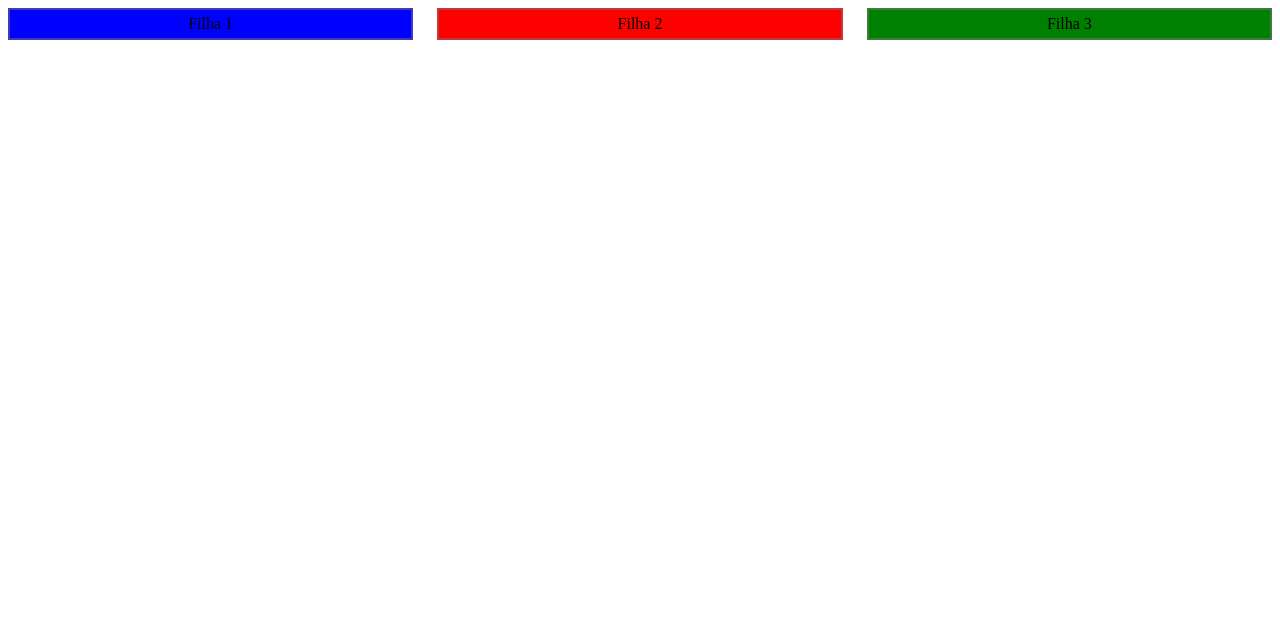
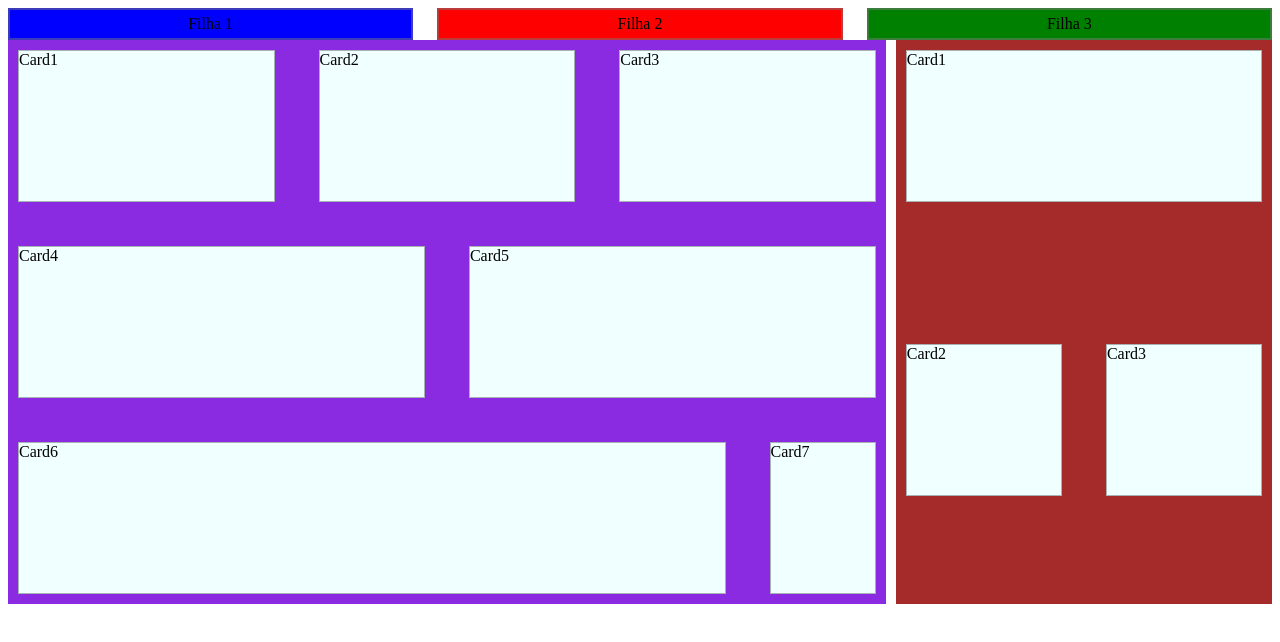
Before and after one commit to Fm-s/mach1-css, a plain HTML site: page exercicio14/index.html in a window 1280 px wide. Drawn offline with Linux system fonts and the light colour scheme.

Commit message:
exercicio14-2

```diff
--- a/exercicio14/aula14.css
+++ b/exercicio14/aula14.css
@@ -6,6 +6,46 @@
     border: 2px solid rgba(120, 120, 120, 0.5);
     box-sizing: border-box;
 }
+
+.card{
+    margin: 10px;
+    background-color: azure;
+    border: 1px solid rgba(0, 0, 0, 0.3);
+    height: 150px;
+}
+
+.gridA, .gridB{
+    width: 100%;
+}
+
+.grids{
+    width: 100%;
+    display: flex;
+    flex-wrap: wrap;
+    gap: 10px;
+}
+
+.gridA{
+    background-color: blueviolet;
+}
+
+.gridB{
+    background-color: brown;
+}
+
+@media (min-width: 992px){
+    .grids{
+        flex-wrap: nowrap;
+    }
+    .gridA{
+        width: 70%;
+    }
+    .gridB{
+        width: 30%;
+    }
+}
+
+
 
 .f1{
     background-color: blue;
--- a/exercicio14/index.html
+++ b/exercicio14/index.html
@@ -13,5 +13,25 @@
         <div class="f2 col-xs-12 col-md-6 col-lg-4">Filha 2</div>
         <div class="f3 col-xs-12 col-md-6 col-lg-4">Filha 3</div>
     </div>
+
+    <div class="grids">
+
+        <div class="grid gridA">
+            <div class="card col-lg-4 col-md-4 col-sm-12">Card1</div>
+            <div class="card col-lg-4 col-md-4 col-sm-12">Card2</div>
+            <div class="card col-lg-4 col-md-4 col-sm-12">Card3</div>
+            <div class="card col-lg-6 col-md-6 col-sm-12">Card4</div>
+            <div class="card col-lg-6 col-md-6 col-sm-12">Card5</div>
+            <div class="card col-lg-10 col-md-10 col-sm-6">Card6</div>
+            <div class="card col-lg-2 col-md-2 col-sm-6">Card7</div>
+        </div>
+
+        <div class="grid gridB">
+            <div class="card col-lg-12 col-md-12 col-sm-12">Card1</div>
+            <div class="card col-lg-6 col-md-6 col-sm-12">Card2</div>
+            <div class="card col-lg-6 col-md-6 col-sm-12">Card3</div>
+        </div>
+
+    </div>
 </body>
 </html>
```
